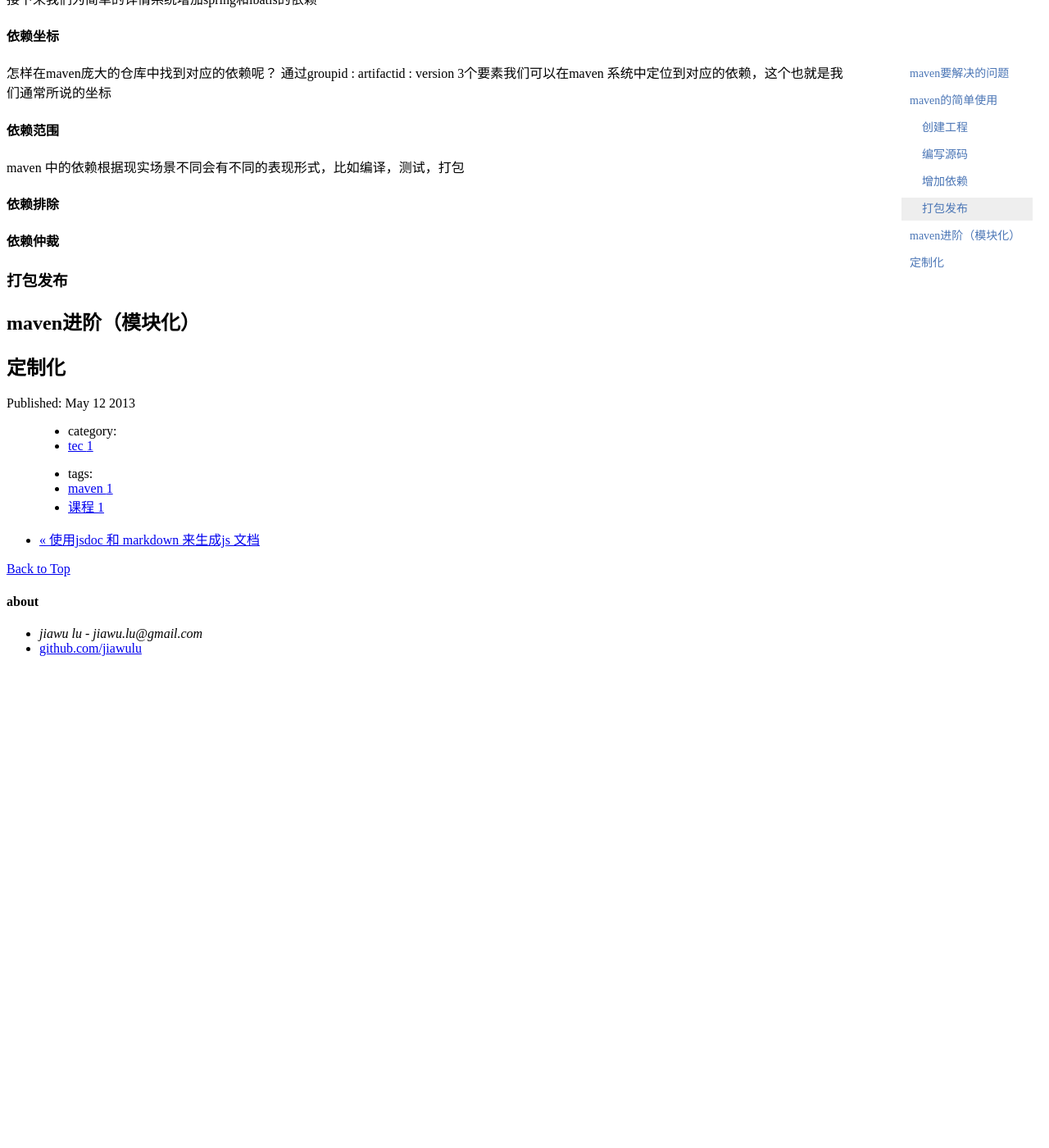
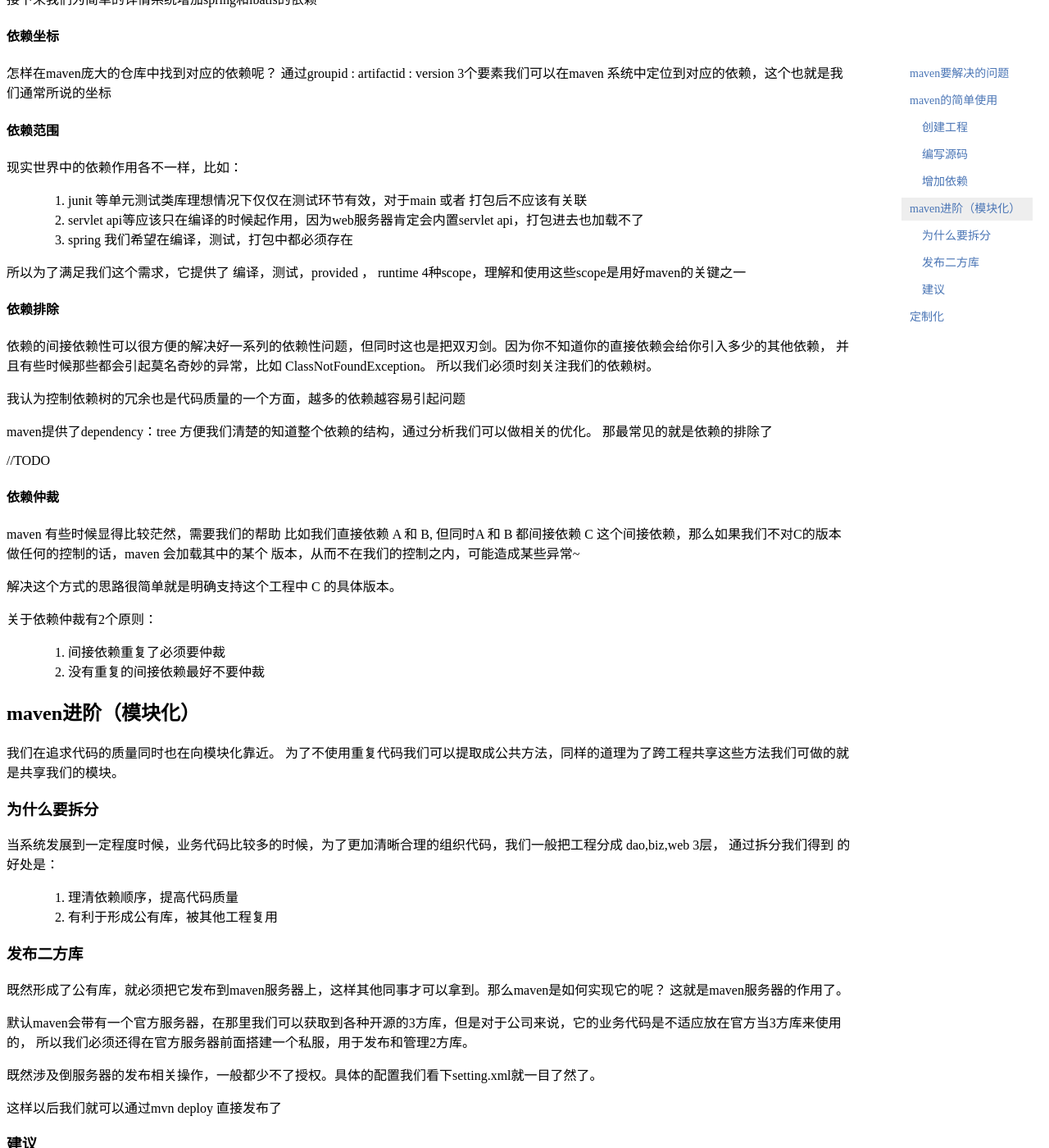
Before and after one commit to jiawulu/jiawulu.github.com, a Jekyll site: the page built from _posts/2013-05-12-maven_introduce.md, in a window 1280 px wide and 1400 px high, scrolled down 1572 px. Shown: the whole window at 82% size. Built offline with Jekyll 4.4.1, drawn with Linux system fonts in a browser that asks for light colours; before the commit the page ends 2388 px from its top, so only the background shows below that; some of the changed text lies outside the part shown.

Commit message:
add blog

```diff
--- a/_posts/2013-05-12-maven_introduce.md
+++ b/_posts/2013-05-12-maven_introduce.md
@@ -73,17 +73,66 @@ maven是一套完整的解决方案，它包含 maven 服务器 Nexus ， maven
 通过groupid : artifactid : version 3个要素我们可以在maven 系统中定位到对应的依赖，这个也就是我们通常所说的坐标
 
 #### 依赖范围
-maven 中的依赖根据现实场景不同会有不同的表现形式，比如编译，测试，打包
+现实世界中的依赖作用各不一样，比如：
+1. junit 等单元测试类库理想情况下仅仅在测试环节有效，对于main 或者 打包后不应该有关联
+2. servlet api等应该只在编译的时候起作用，因为web服务器肯定会内置servlet api，打包进去也加载不了
+3. spring 我们希望在编译，测试，打包中都必须存在
+
+所以为了满足我们这个需求，它提供了 编译，测试，provided ， runtime 4种scope，理解和使用这些scope是用好maven的关键之一
+
+#### 依赖排除
+依赖的间接依赖性可以很方便的解决好一系列的依赖性问题，但同时这也是把双刃剑。因为你不知道你的直接依赖会给你引入多少的其他依赖，
+并且有些时候那些都会引起莫名奇妙的异常，比如 ClassNotFoundException。 所以我们必须时刻关注我们的依赖树。
+
+我认为控制依赖树的冗余也是代码质量的一个方面，越多的依赖越容易引起问题
+
+maven提供了dependency：tree 方便我们清楚的知道整个依赖的结构，通过分析我们可以做相关的优化。 那最常见的就是依赖的排除了
+
+//TODO
 
 
-#### 依赖排除
+#### 依赖仲裁
+maven 有些时候显得比较茫然，需要我们的帮助
+比如我们直接依赖 A 和 B, 但同时A 和 B 都间接依赖 C 这个间接依赖，那么如果我们不对C的版本做任何的控制的话，maven 会加载其中的某个
+版本，从而不在我们的控制之内，可能造成某些异常~
 
-#### 依赖仲裁
+解决这个方式的思路很简单就是明确支持这个工程中 C 的具体版本。
 
-### 打包发布
+关于依赖仲裁有2个原则：
+1. 间接依赖重复了必须要仲裁
+2. 没有重复的间接依赖最好不要仲裁
+
+## maven进阶（模块化）
+我们在追求代码的质量同时也在向模块化靠近。 为了不使用重复代码我们可以提取成公共方法，同样的道理为了跨工程共享这些方法我们可做的就
+是共享我们的模块。
+
+### 为什么要拆分
+当系统发展到一定程度时候，业务代码比较多的时候，为了更加清晰合理的组织代码，我们一般把工程分成 dao,biz,web 3层， 通过拆分我们得到
+的好处是：
+1. 理清依赖顺序，提高代码质量
+2. 有利于形成公有库，被其他工程复用
+
+### 发布二方库
+既然形成了公有库，就必须把它发布到maven服务器上，这样其他同事才可以拿到。那么maven是如何实现它的呢？
+这就是maven服务器的作用了。
+
+默认maven会带有一个官方服务器，在那里我们可以获取到各种开源的3方库，但是对于公司来说，它的业务代码是不适应放在官方当3方库来使用的，
+所以我们必须还得在官方服务器前面搭建一个私服，用于发布和管理2方库。
+
+既然涉及倒服务器的发布相关操作，一般都少不了授权。具体的配置我们看下setting.xml就一目了然了。
+
+这样以后我们就可以通过mvn deploy 直接发布了
 
 
+### 建议
+对于发布出去的二方库，既然是给其他人用的,那么保证其质量是十分必要的。
 
-## maven进阶（模块化）
+我的建议如下：
+1. 好好考虑下库的粒度，不要因为对方只用了你的一个工具类而依赖了你整个biz层
+2. 有效的控制间接依赖，手工排除并不是一件轻松的事，可以考虑使用 option 来去除间接依赖
+3. 对于私有依赖需要传递下去，可以保证升级的顺利
+4. 测试，beta阶段尽量使用snapshot来保证代码的更新
+5. 稳定版本坚持使用release 保证稳定度
+6. 合理的使用parent，如果部署的时候不带上parent的话，这个依赖库也使用不了
 
 ## 定制化
```
